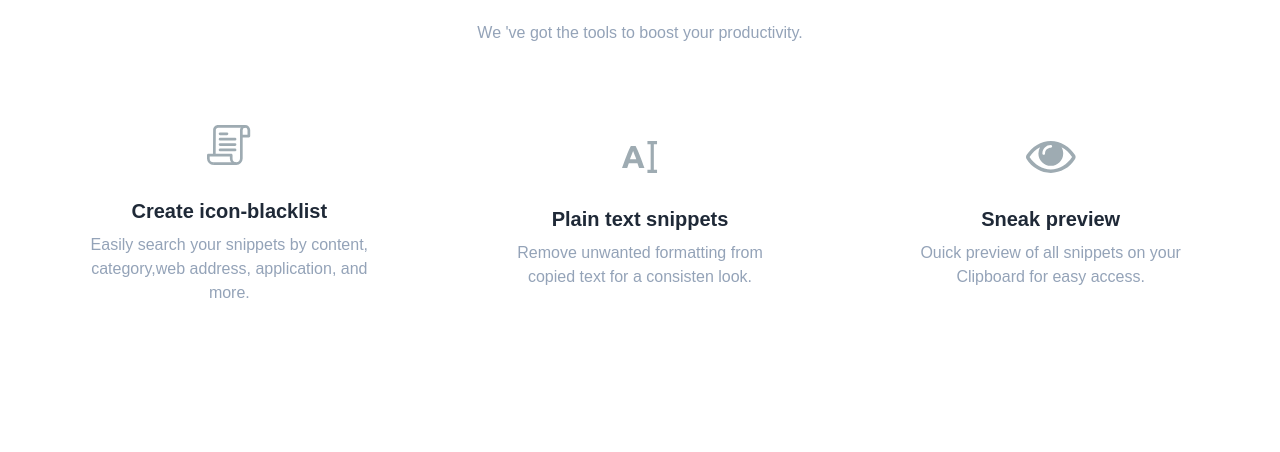
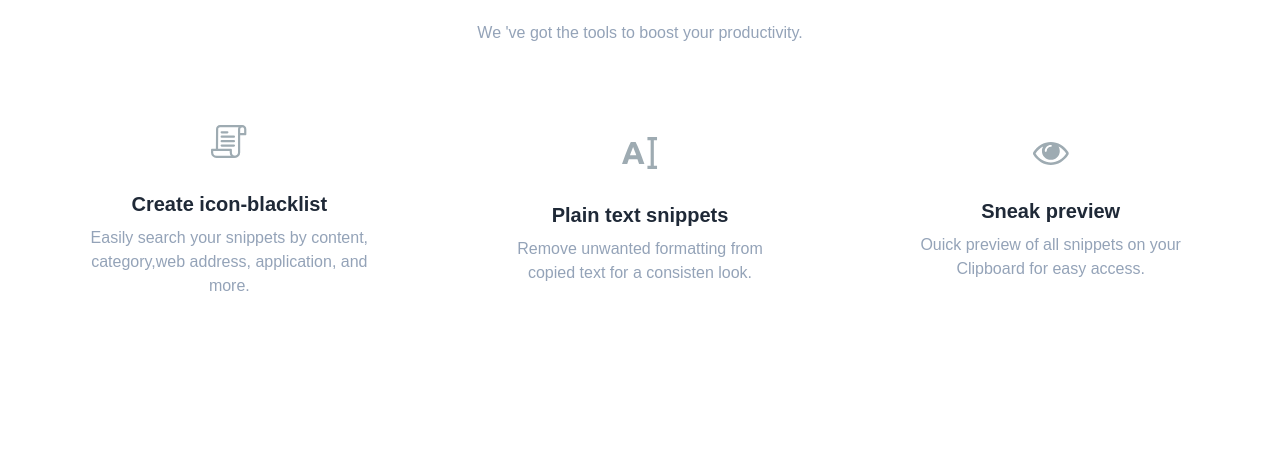
Before and after one commit to VPontis15/A-Clipboard-landing-page, a website: page index.html in a window 1280 px wide. Shown: the part 2691-3143 px from the top of the page. Drawn offline with Linux system fonts and the light colour scheme; a web font is replaced by a local one.

Commit message:
minor fixes

```diff
--- a/index.html
+++ b/index.html
@@ -85,9 +85,15 @@
       <p class="content-p mb-20">
         We 've got the tools to boost your productivity.
       </p>
-      <div class="container flex flex-col md:flex-row">
+      <div
+        class="container flex flex-col md:flex-row gap-16 md:gap-0 max-w-[32px]"
+      >
         <div class="card container">
-          <img class="mb-8" src="images/icon-blacklist.svg" alt="" />
+          <img
+            class="mb-8 max-w-[36px]"
+            src="images/icon-blacklist.svg"
+            alt=""
+          />
           <h3 class="col-heading">Create icon-blacklist</h3>
           <p class="card-p">
             Easily search your snippets by content, category,web address,
@@ -95,14 +101,14 @@
           </p>
         </div>
         <div class="card container">
-          <img class="mb-8" src="images/icon-text.svg" alt="" />
+          <img class="mb-8 max-w-[36px]" src="images/icon-text.svg" alt="" />
           <h3 class="col-heading">Plain text snippets</h3>
           <p class="card-p">
             Remove unwanted formatting from copied text for a consisten look.
           </p>
         </div>
         <div class="card container">
-          <img class="mb-8" src="images/icon-preview.svg" alt="" />
+          <img class="mb-8 max-w-[36px]" src="images/icon-preview.svg" alt="" />
           <h3 class="col-heading">Sneak preview</h3>
           <p class="card-p">
             Ouick preview of all snippets on your Clipboard for easy access.
--- a/input.css
+++ b/input.css
@@ -25,15 +25,15 @@
 }
 
 .content-heading {
-  @apply text-4xl font-bold mb-6 text-gray-700;
+  @apply text-3xl sm:text-4xl font-bold mb-6 text-gray-700;
 }
 
 .col-heading {
-  @apply text-xl text-gray-800 font-bold mb-2;
+  @apply text-2xl lg:text-xl text-gray-800 font-bold mb-2;
 }
 
 .col-2-p {
-  @apply max-w-[32ch] text-slate-400;
+  @apply max-w-[32ch] text-slate-400 text-lg lg:text-base leading-8;
 }
 
 .card {
@@ -47,3 +47,7 @@
 .footer-link {
   @apply hover:text-teal-500;
 }
+
+.company-logo {
+  @apply max-w-[10rem] p-4;
+}
```
Also changed, not shown: css/style.css.
